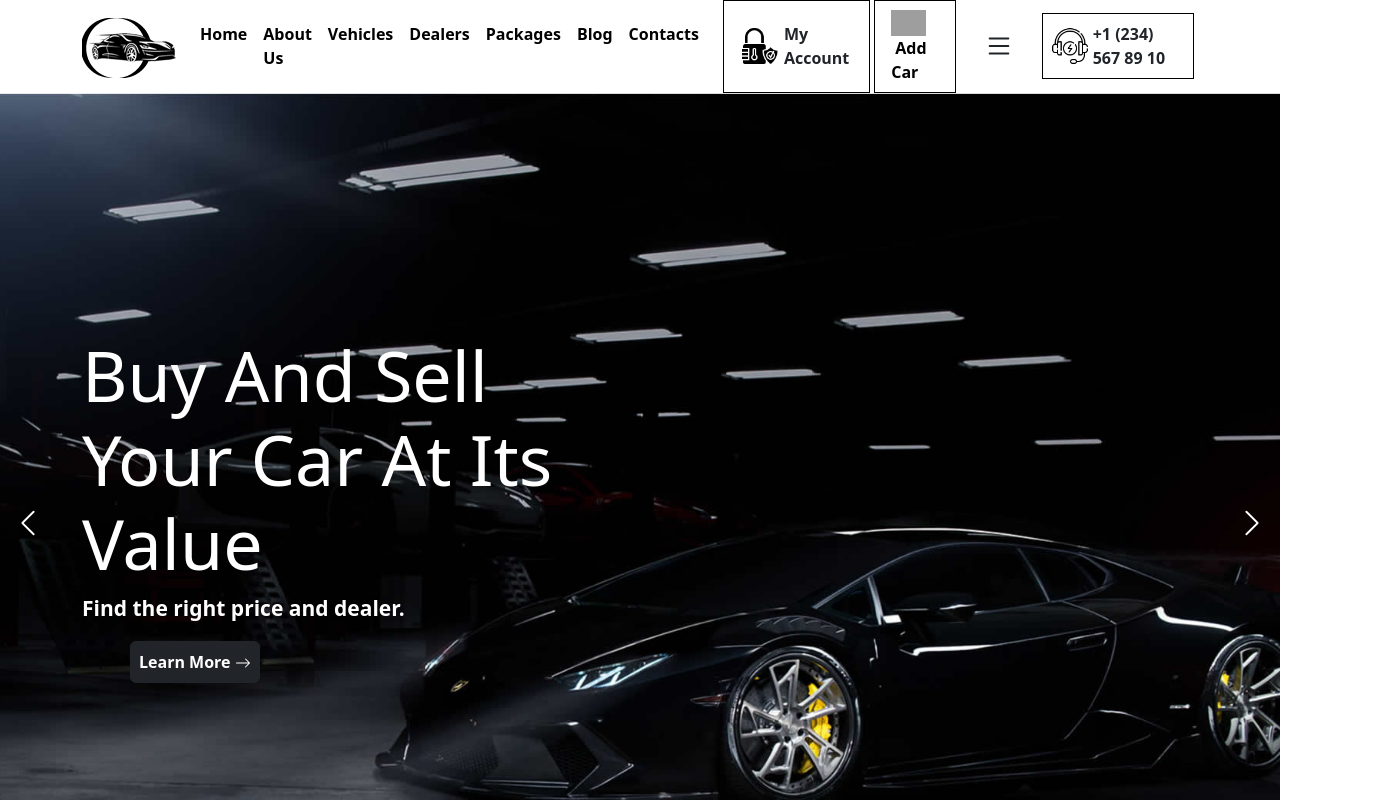
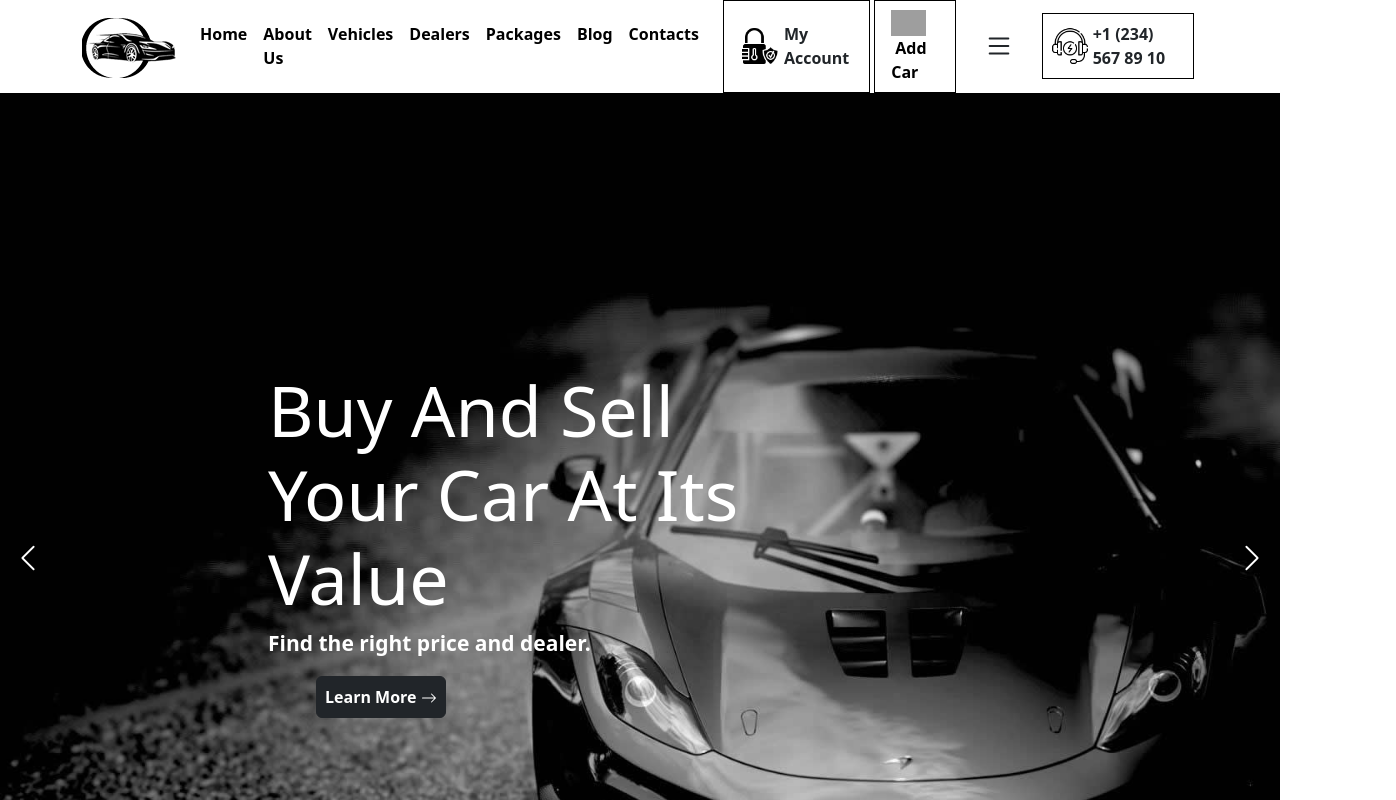
Before and after one commit to samuelebruni/proj-html-vuejs, a Vue app: page / in a window 1280 px wide. Shown: the top 800 px of the page, 1396 px wide, since content can reach past the window. Built offline with nearby package versions, Linux system fonts and the light colour scheme; grey boxes are pictures that could not be loaded.

Commit message:
create an automatic  carousel in section jumbotron into SiteMain.vue

```diff
--- a/src/assets/scss/app.scss
+++ b/src/assets/scss/app.scss
@@ -27,6 +27,16 @@
         cursor: pointer;
     }
 
+    .mod_img {
+        height: 900px;
+        width: 100%;
+        object-fit: cover;
+    }
+
+    .myposition {
+        top: 0%;
+        left: 20%
+    }
 
 }
 
--- a/src/components/SiteMain.vue
+++ b/src/components/SiteMain.vue
@@ -1,13 +1,45 @@
 <script>
+import { store } from '../store.js'
 export default {
     name: 'SiteMain',
+    data() {
+        return {
+            store
+        }
+    },
+    mounted() {
+        this.startCounter();
+    },
+    methods: {
+        getImg(url) {
+            return new URL(`${url}`, import.meta.url).href
+        },
+        next() {
+            store.activeImage++
+            if (store.activeImage > store.slides.length - 1) {
+                store.activeImage = 0
+            }
+        },
+        prev() {
+            store.activeImage--
+            if (store.activeImage < 0) {
+                store.activeImage = 1
+            }
+        },
+        startCounter() {
+            store.intervall = setInterval(this.next, 4000);
+        }
+    }
 }
 </script>
 
 <template>
     <!--JUMBOTRON-->
     <section id="site_jumbotron" class="position-relative">
-        <div class="container h-100 d-flex align-items-center">
+        <div class="position-relative">
+            <img :src="getImg(store.slides[store.activeImage].image)" class="mod_img">
+        </div>
+        <div class="container h-100 d-flex align-items-center position-absolute myposition">
             <div class="col-6 text-white fw-bold">
                 <h1 class="myfont">Buy And Sell Your Car At Its Value
                 </h1>
@@ -22,14 +54,14 @@ export default {
                 </div>
             </div>
         </div>
-        <div class="text-white position-absolute mypositionleft">
+        <div class="text-white position-absolute mypositionleft" @click="prev()">
             <svg xmlns="http://www.w3.org/2000/svg" width="30" height="30" fill="currentColor" class="bi bi-chevron-left"
                 viewBox="0 0 16 16">
                 <path fill-rule="evenodd"
                     d="M11.354 1.646a.5.5 0 0 1 0 .708L5.707 8l5.647 5.646a.5.5 0 0 1-.708.708l-6-6a.5.5 0 0 1 0-.708l6-6a.5.5 0 0 1 .708 0z" />
             </svg>
         </div>
-        <div class="text-white position-absolute mypositionright">
+        <div class="text-white position-absolute mypositionright" @click="next()">
             <svg xmlns="http://www.w3.org/2000/svg" width="30" height="30" fill="currentColor" class="bi bi-chevron-right"
                 viewBox="0 0 16 16">
                 <path fill-rule="evenodd"
@@ -862,14 +894,6 @@ export default {
     <!--ENDRESENTARTICLE-->
 </template>
 <style scoped>
-#site_jumbotron {
-    background-image: url(../assets/img/slider-autocar-5.jpg);
-    height: 830px;
-    background-size: cover;
-    background-repeat: no-repeat;
-    background-position: center;
-}
-
 .backimg {
     background-image: url(../assets/img/circle-auto-car-1.png);
     height: 600px;
--- a/src/store.js
+++ b/src/store.js
@@ -78,4 +78,17 @@ export const store = reactive({
             text: 'Refound & Returns'
         }
     ],
+
+    activeImage: 0,
+    thumbImg: '',
+    intervall: null,
+    slides: [
+        {
+            image: '../assets/img/slider-autocar-5.jpg'
+        },
+        {
+            image: '../assets/img/slider-autocar-6.jpg'
+        }
+    ],
+
 })
```
